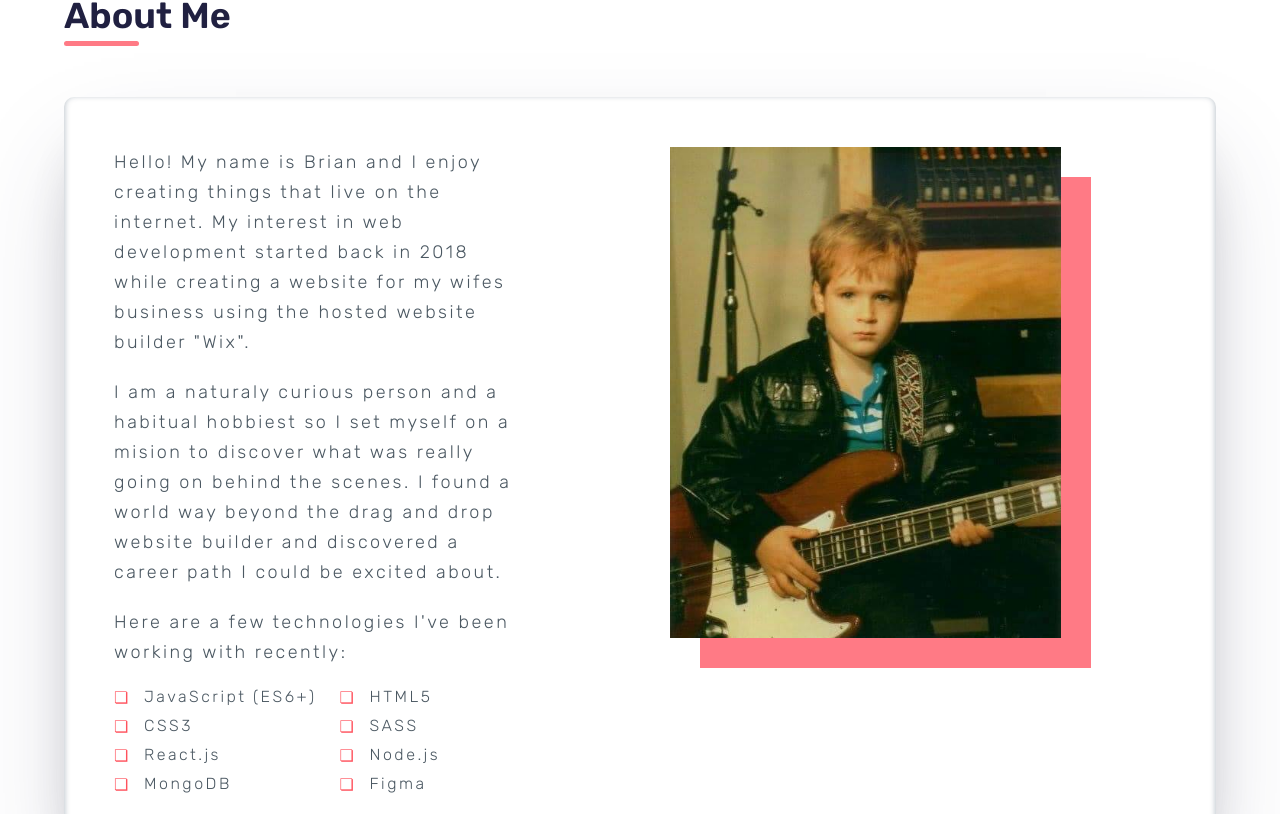
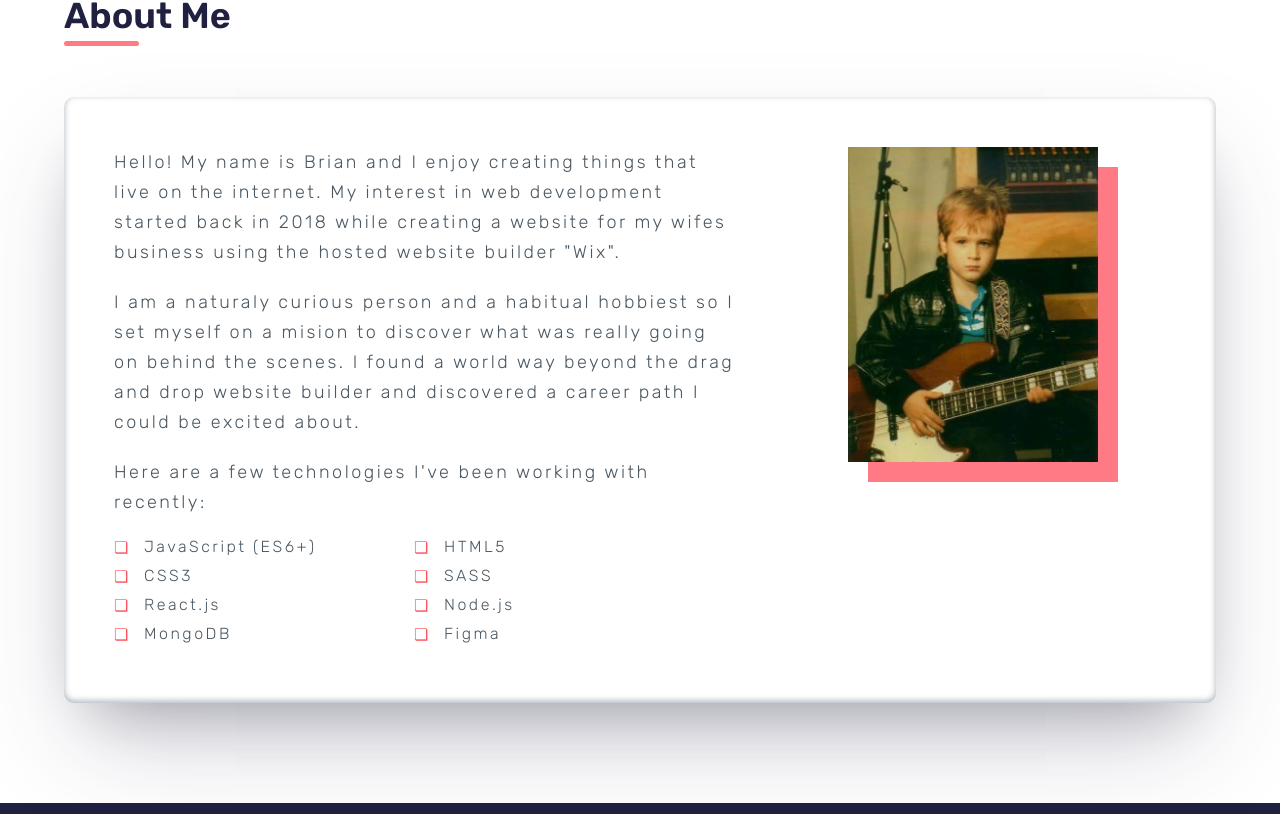
Before and after one commit to brianlfarmerllc/dev_portfolio_v3, a React (Create React App) app: page / in a window 1280 px wide. Shown: the part 906-1720 px from the top of the page. Built offline with nearby package versions, Linux system fonts and the light colour scheme; no server answers.

Commit message:
add netlify forms functions

```diff
--- a/public/index.html
+++ b/public/index.html
@@ -20,6 +20,11 @@
     <title>BLF WEB DEV</title>
   </head>
   <body>
+    <form name="contact" netlify netlify-honeypot="bot-field" hidden>
+      <input type="text" name="name" />
+      <input type="email" name="email" />
+      <textarea name="message"></textarea>
+    </form>
     <noscript>You need to enable JavaScript to run this app.</noscript>
     <div id="root"></div>
   </body>
--- a/src/components/about/_about.scss
+++ b/src/components/about/_about.scss
@@ -38,7 +38,7 @@
   flex-wrap: wrap;
 }
 .about-text {
-  flex: 1 1 20rem;
+  flex: 1 1 60rem;
   p {
     padding: 0rem 4rem 2rem 0rem;
   }
@@ -64,11 +64,11 @@
 }
 
 .about-img {
-  flex: 1 1 35rem;
+  flex: 1 1 32rem;
   @include flex(row, center, center);
   img {
     width: 65%;
-    box-shadow: 30px 30px $lightRed;
+    box-shadow: 20px 20px $lightRed;
     transition: box-shadow 0.5s;
     position: relative;
     &:hover {
--- a/src/components/contact/_contact.scss
+++ b/src/components/contact/_contact.scss
@@ -39,7 +39,7 @@
 }
 
 .form-container {
-  flex: 1 1 50rem;
+  flex: 1 1 45rem;
   display: grid;
   place-items: center;
   h3 {
--- a/src/components/contact/index.js
+++ b/src/components/contact/index.js
@@ -24,16 +24,18 @@ function Contact() {
           }
         >
           <div className="form-container">
-            <form action="">
-              <input required placeholder="Full Name" type="text" />
-              <input required placeholder="Email" type="email" />
+            <form name="contact" method="post">
+              <input type="hidden" name="form-name" value="contact" />
+              <input required placeholder="Full Name" type="text" name="name" />
+              <input required placeholder="Email" type="email" name="email" />
               <textarea
                 placeholder="Message"
                 name="message"
                 cols="30"
                 rows="7"
+                name="message"
               ></textarea>
-              <button>Say Hi</button>
+              <button type="submit">Say Hi</button>
             </form>
           </div>
           <div className="contact-img">
--- a/src/index.css
+++ b/src/index.css
@@ -521,8 +521,8 @@ span {
 
 .about-text {
   -webkit-box-flex: 1;
-      -ms-flex: 1 1 20rem;
-          flex: 1 1 20rem;
+      -ms-flex: 1 1 60rem;
+          flex: 1 1 60rem;
 }
 
 .about-text p {
@@ -556,8 +556,8 @@ span {
 
 .about-img {
   -webkit-box-flex: 1;
-      -ms-flex: 1 1 35rem;
-          flex: 1 1 35rem;
+      -ms-flex: 1 1 32rem;
+          flex: 1 1 32rem;
   display: -webkit-box;
   display: -ms-flexbox;
   display: flex;
@@ -575,8 +575,8 @@ span {
 
 .about-img img {
   width: 65%;
-  -webkit-box-shadow: 30px 30px #ff7a85;
-          box-shadow: 30px 30px #ff7a85;
+  -webkit-box-shadow: 20px 20px #ff7a85;
+          box-shadow: 20px 20px #ff7a85;
   -webkit-transition: -webkit-box-shadow 0.5s;
   transition: -webkit-box-shadow 0.5s;
   transition: box-shadow 0.5s;
@@ -1033,8 +1033,8 @@ span {
 
 .form-container {
   -webkit-box-flex: 1;
-      -ms-flex: 1 1 50rem;
-          flex: 1 1 50rem;
+      -ms-flex: 1 1 45rem;
+          flex: 1 1 45rem;
   display: -ms-grid;
   display: grid;
   place-items: center;
@@ -1167,6 +1167,16 @@ footer {
 
 .email p {
   color: white;
+}
+
+@media screen and (max-width: 1200px) {
+  .about-img {
+    padding: 10rem 0;
+  }
+  .about-img img {
+    -webkit-box-shadow: 10px 10px #ff7a85;
+            box-shadow: 10px 10px #ff7a85;
+  }
 }
 
 @media screen and (max-width: 1000px) {
@@ -1322,9 +1332,17 @@ footer {
   .hero .hero-text h3::after {
     width: 100%;
   }
+  .about-content {
+    -webkit-box-shadow: none;
+            box-shadow: none;
+  }
   .projects-content {
     -ms-grid-columns: (minmax(300px, 1fr))[auto-fill];
         grid-template-columns: repeat(auto-fill, minmax(300px, 1fr));
   }
+  .contact-content {
+    -webkit-box-shadow: none;
+            box-shadow: none;
+  }
 }
 /*# sourceMappingURL=index.css.map */
```
Also changed, not shown: src/_@media.scss (+20 -1 lines), 1 other file (tests, documents, lock files or other folders).
